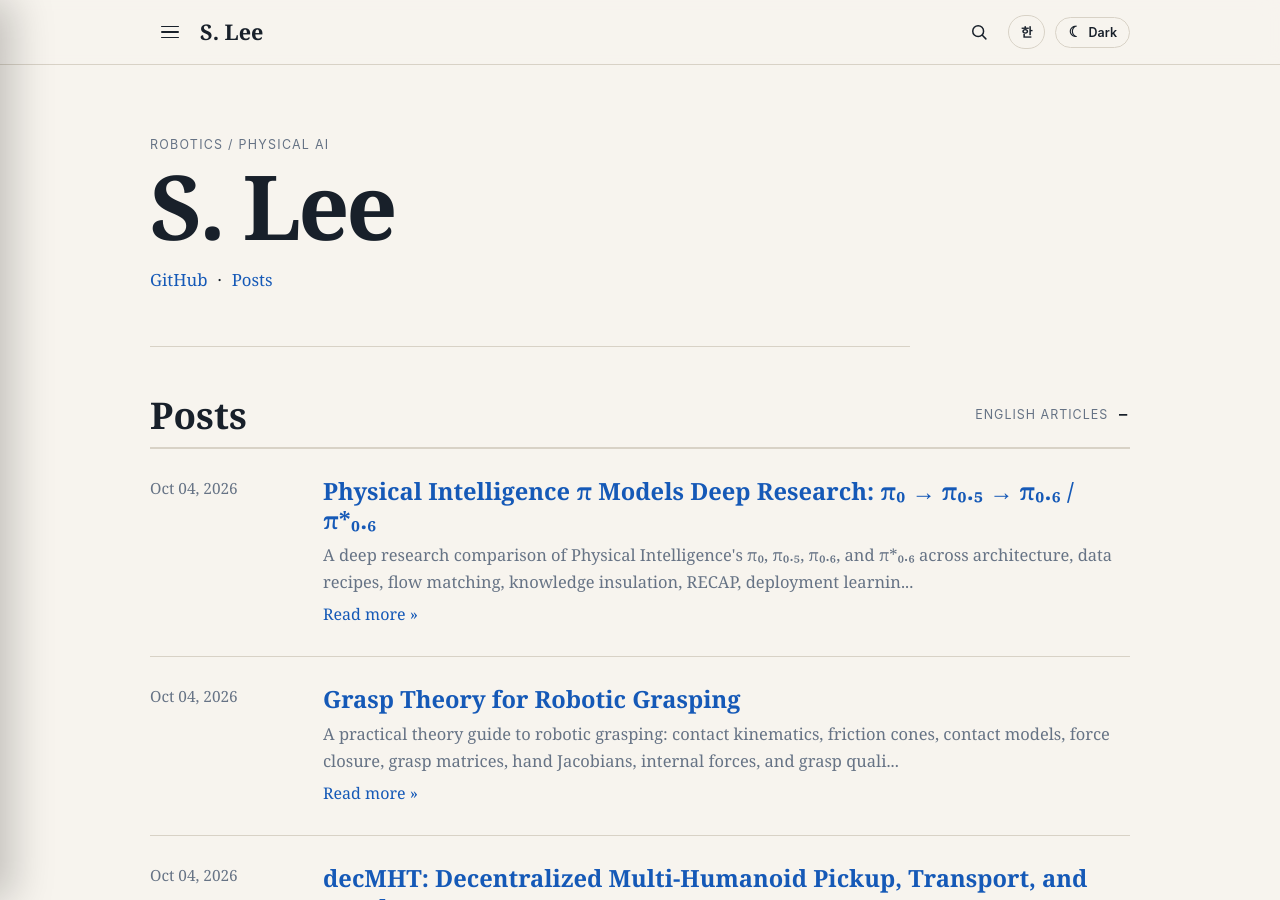
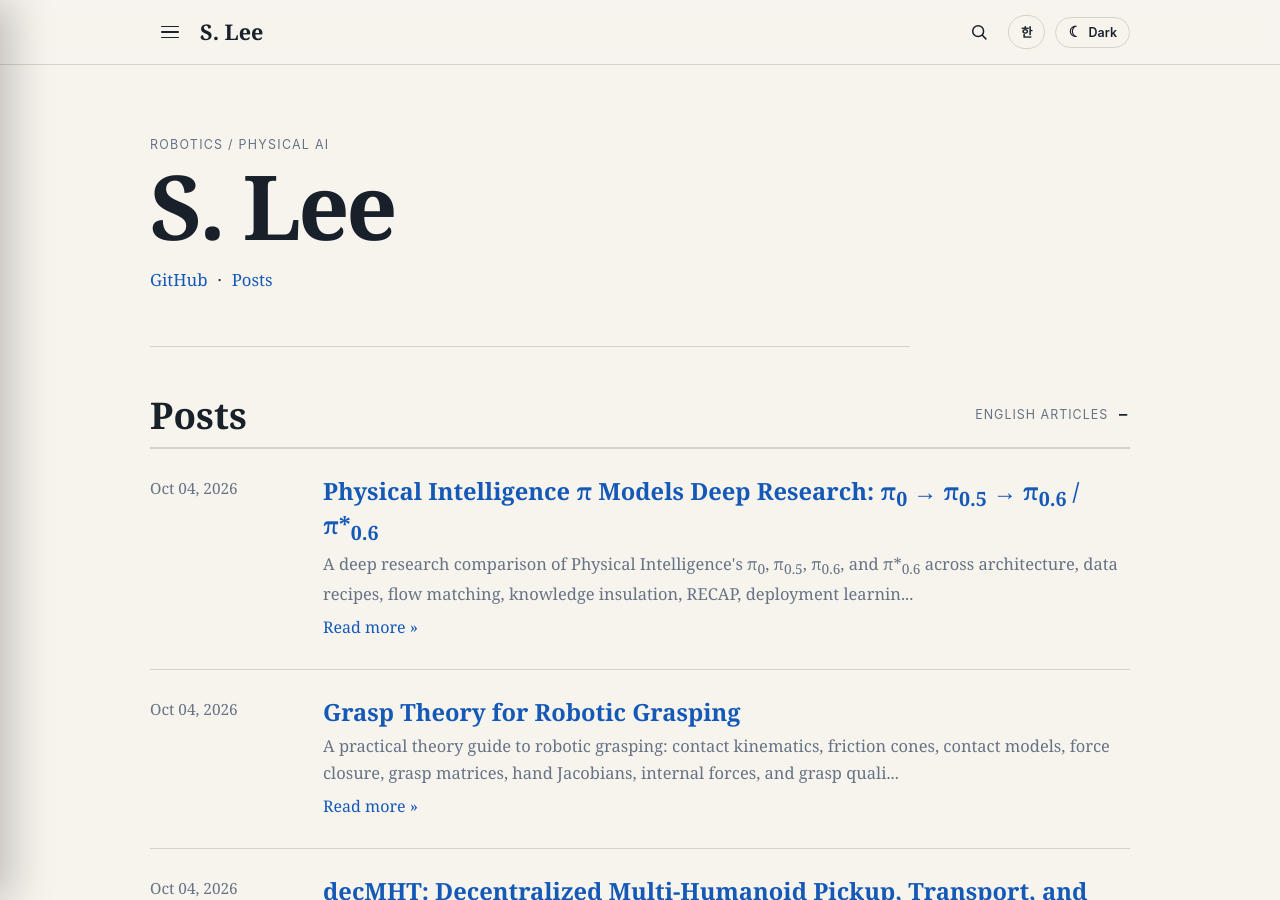
Before and after one commit to rokmc956k/rokmc956k.github.io, a Jekyll site: the page built from index.html, in a window 1280 px wide and 900 px high. Built offline with Jekyll 4.4.1, drawn with Linux system fonts in a browser that asks for light colours; part of the change alters nothing that is shown.

```diff
--- a/_layouts/default.html
+++ b/_layouts/default.html
@@ -108,5 +108,6 @@
   <script src="{{ '/assets/js/theme.js' | relative_url }}?v={{ asset_version }}"></script>
   <script src="{{ '/assets/js/ui.js' | relative_url }}?v={{ asset_version }}"></script>
   <script src="{{ '/assets/js/toc.js' | relative_url }}?v={{ asset_version }}"></script>
+  <script src="{{ '/assets/js/pi-notation.js' | relative_url }}?v={{ asset_version }}"></script>
 </body>
 </html>
```
